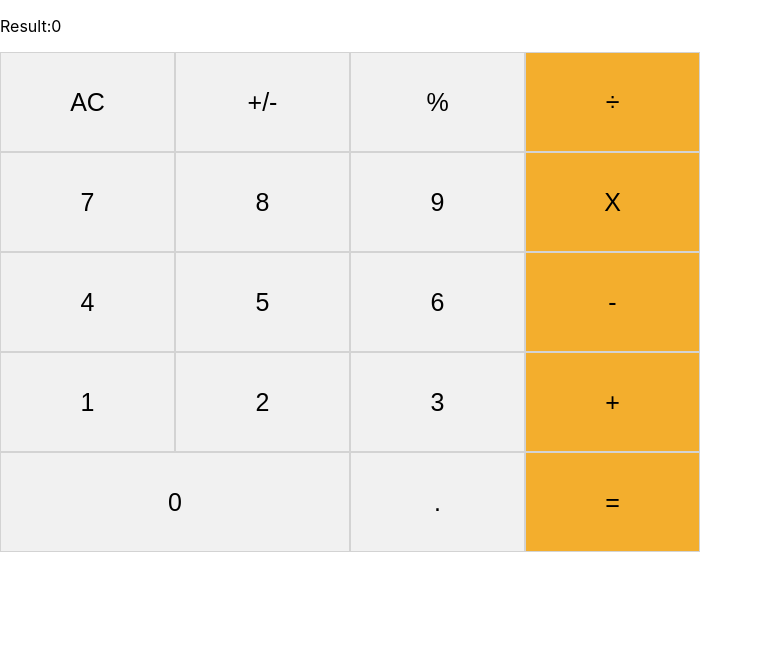
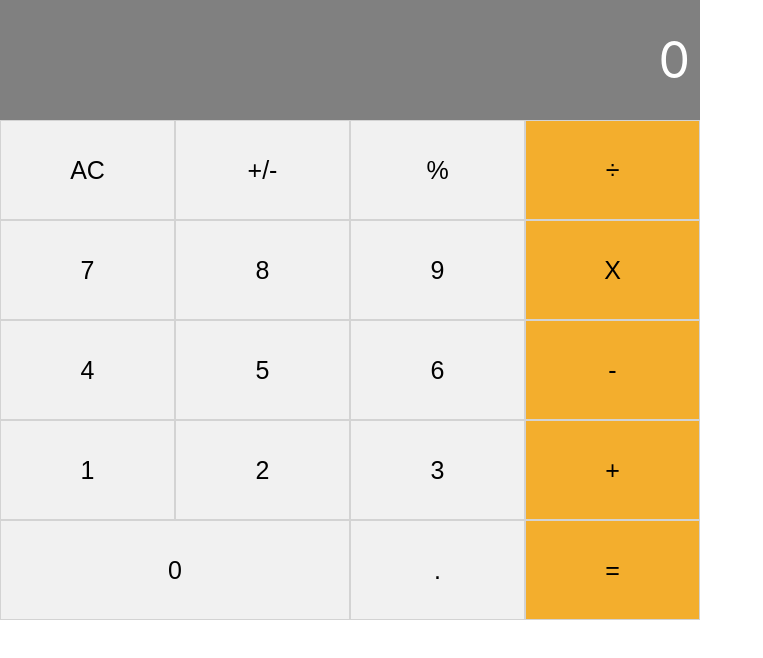
Before and after one commit to alishabab/react-calculator, a React (Create React App) app: page / in a window 1280 px wide. Shown: the top 658 px of the page, without its empty margins (0-763 px from the left). Built offline with nearby package versions, Linux system fonts and the light colour scheme.

Commit message:
Added style to Display component

```diff
--- a/src/components/Display/Display.js
+++ b/src/components/Display/Display.js
@@ -1,10 +1,10 @@
 import React from 'react';
 import PropTypes from 'prop-types';
+import classes from './Display.module.css';
 
 const Display = ({ result }) => (
-  <div>
+  <div className={classes.Display}>
     <p>
-      Result:
       {result}
     </p>
   </div>
--- /dev/null
+++ b/src/components/Display/Display.module.css
@@ -0,0 +1,11 @@
+.Display {
+  display: flex;
+  align-items: center;
+  flex-direction: row-reverse;
+  padding: 10px;
+  background-color: gray;
+  height: 100px;
+  color: white;
+  font-size: 50px;
+  font-weight: 400;
+}
```
